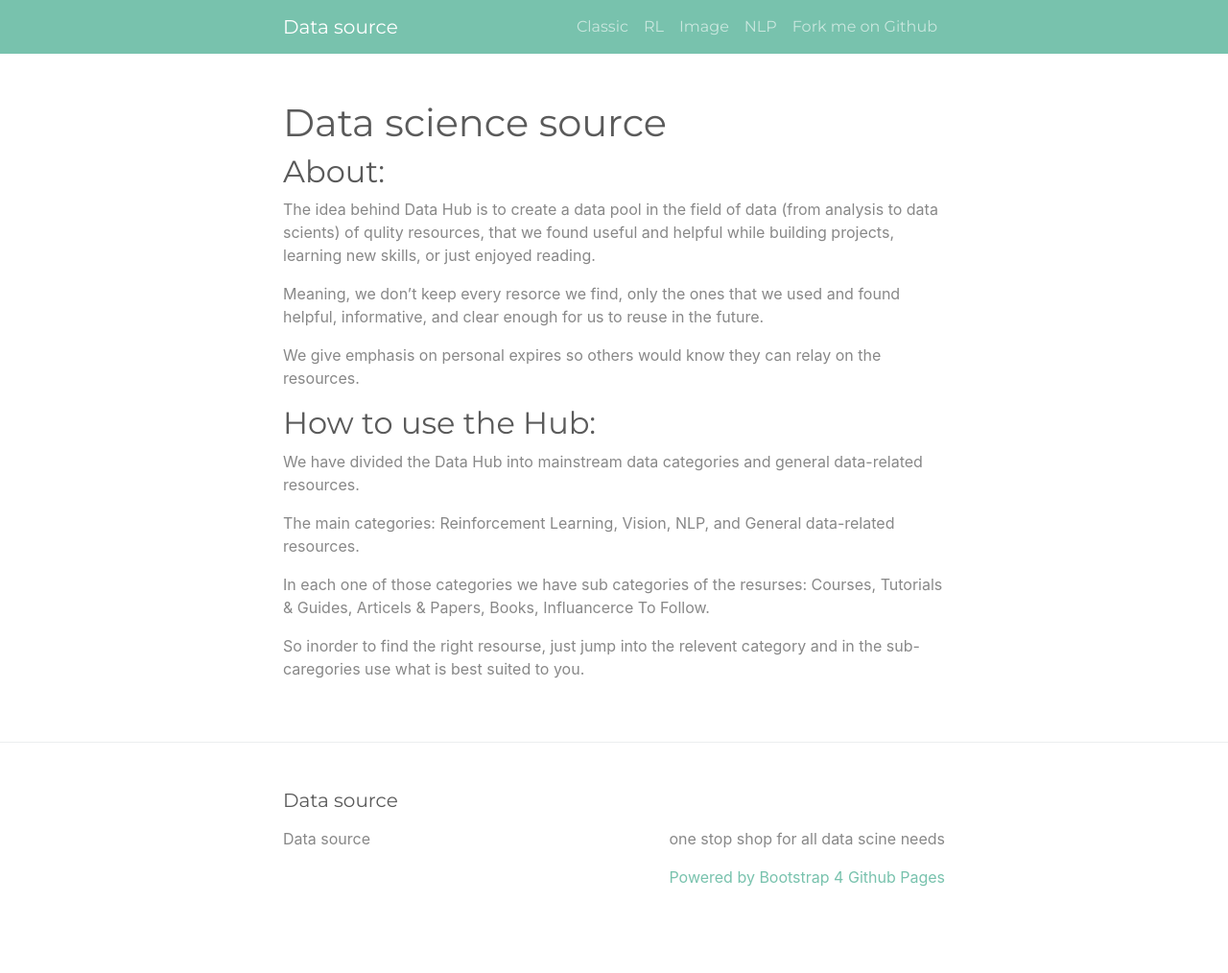
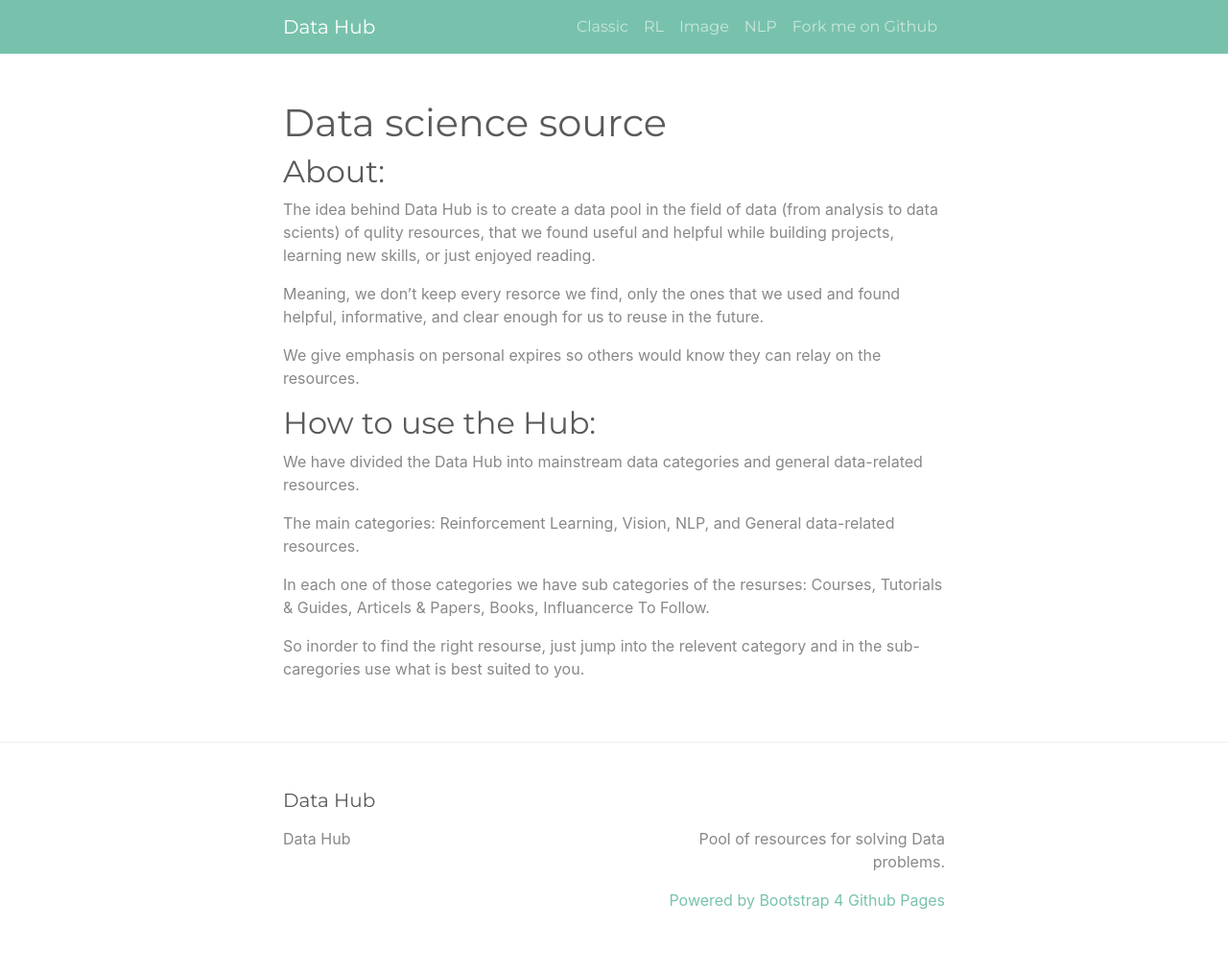
Before and after one commit to RoiPeleg/Data-Hub, a Jekyll site: the page built from index.md, in a window 1280 px wide. Shown: the whole page at 96% size. Built offline with Jekyll 4.4.1, drawn with Linux system fonts in a browser that asks for light colours; before the commit the page ends 990 px from its top, so only the background shows below that.

Commit message:
Update _config.yml

```diff
--- a/_config.yml
+++ b/_config.yml
@@ -13,10 +13,10 @@
 # you will see them accessed via {{ site.title }}, {{ site.email }}, and so on.
 # You can create any custom variable you would like, and they will be accessible
 # in the templates via {{ site.myvariable }}.
-title: Data source
+title: Data Hub
 email: ""
 description: >- # this means to ignore newlines until "baseurl:"
-  one stop shop for all data scine needs
+  Pool of resources for solving Data problems.
 #baseurl: "" # the subpath of your site, e.g. /blog
 #url: "" # the base hostname & protocol for your site, e.g. http://example.com
 #twitter_username: jekyllrb
```
